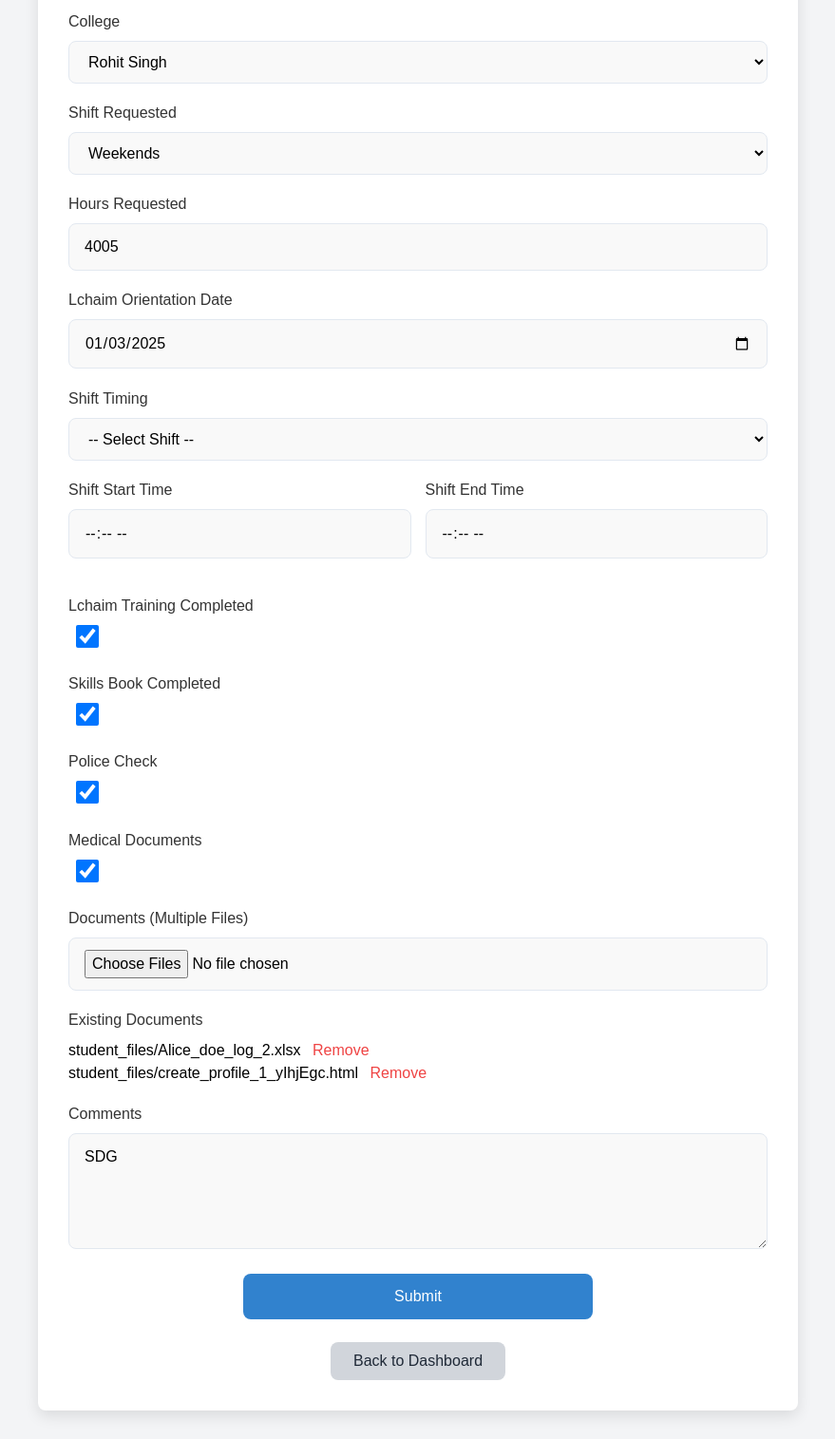
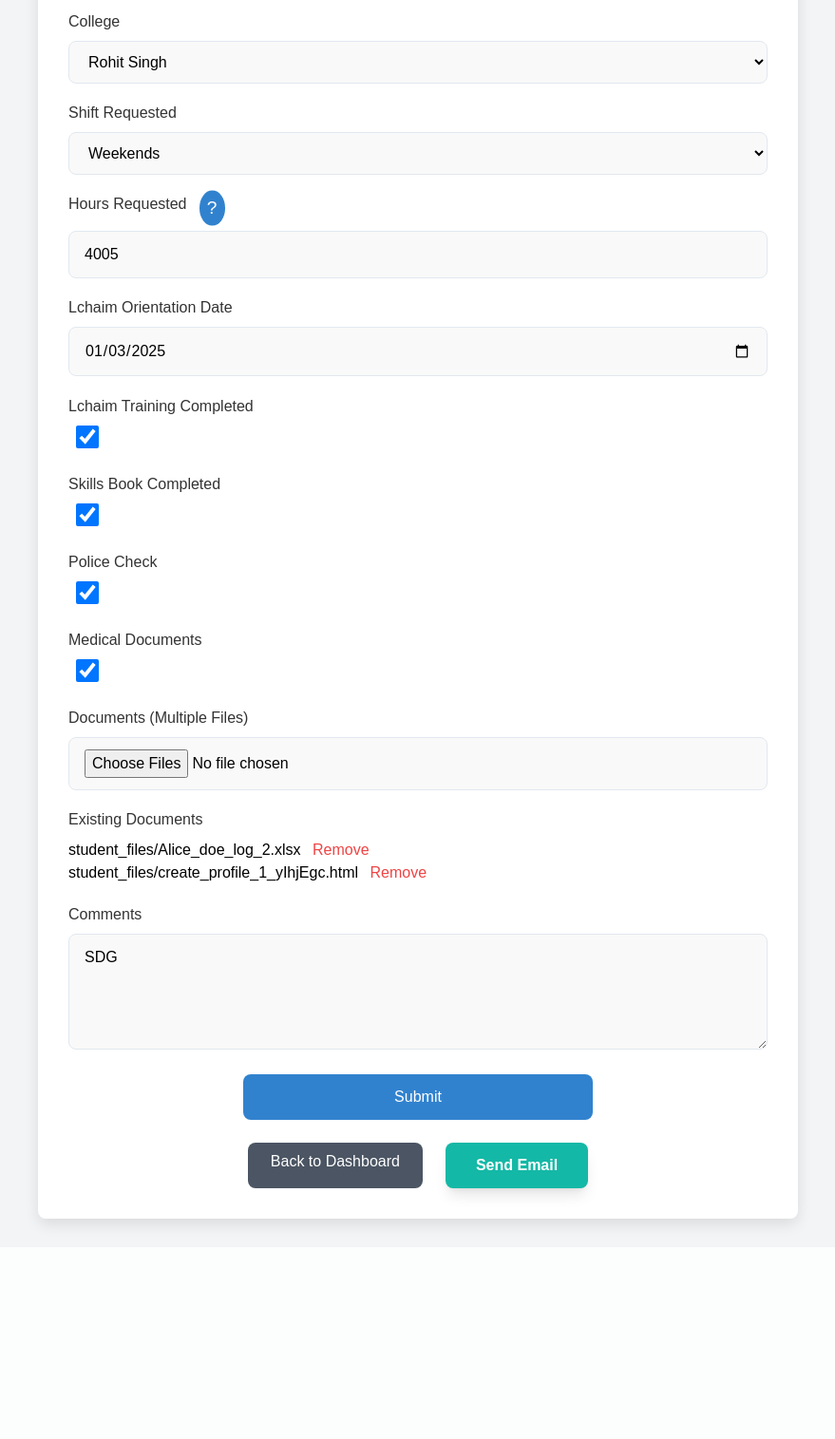
Before and after one commit to RohitSingh555/Lchaim_Virtual_Manager, a Django app: page /update/48/ in a window 1280 px wide. Shown: the part 566-2081 px from the top of the page at 95% size, without its empty margins (200-1079 px from the left). After the commit the page ends 1863 px from the top, so only its background shows below. Run offline with Django 5.2, Linux system fonts and the light colour scheme; a user stored in the database is signed in; data comes from the database, SQL or seed files in the repository; both versions use the stored data as it was after the commit; some libraries are stand-ins or nearby versions.

Commit message:
Update Form Availbility check mail btn & excel attachment

```diff
--- a/students/forms.py
+++ b/students/forms.py
@@ -23,6 +23,17 @@ class StudentProfileForm(forms.ModelForm):
             'lchaim_orientation_date': forms.DateInput(attrs={'type': 'date'}),
             'comments': forms.Textarea(attrs={'rows': 4, 'cols': 40}),
         }
+    def __init__(self, *args, **kwargs):
+        # Check if the object instance is being passed (update case)
+        instance = kwargs.get('instance', None)
+        super().__init__(*args, **kwargs)
+
+        if instance is None:
+            self.fields['start_date'].required = True
+            self.fields['shift_timing'].required = True
+        else:
+            self.fields['start_date'].required = False
+            self.fields['shift_timing'].required = False
 
 class VolunteerLogForm(forms.ModelForm):
     class Meta:
--- a/students/models.py
+++ b/students/models.py
@@ -60,8 +60,8 @@ class StudentProfile(models.Model):
         default='Training'
     )
 
-    def __str__(self):
-        return f"{self.first_name} {self.last_name}"
+    # def __str__(self):
+    #     return f"{self.first_name} {self.last_name}"
 
     def calculate_end_date(self):
         if self.start_date and self.hours_requested:
--- a/students/templates/update_profile.html
+++ b/students/templates/update_profile.html
@@ -7,6 +7,9 @@
     <meta name="viewport" content="width=device-width, initial-scale=1.0">
     <title>Update Student Profile</title>
     <script src="https://cdn.tailwindcss.com"></script>
+    <!-- Include jQuery (If not already included) -->
+    <script src="https://code.jquery.com/jquery-3.6.0.min.js"></script>
+
     <style>
         * {
             margin: 0;
@@ -201,6 +204,47 @@
                 padding: 1rem;
             }
         }
+
+        /* Style for the info button */
+.info-button {
+    background-color: #3182ce;
+    color: white;
+    border: none;
+    padding: 0.25rem 0.5rem;
+    font-size: 1.2rem;
+    border-radius: 50%;
+    cursor: pointer;
+    position: absolute;
+    top: 50%;
+    right: -2rem;
+    transform: translateY(-50%);
+    transition: background-color 0.3s ease;
+}
+
+.info-button:hover {
+    background-color: #2c5282;
+}
+
+/* Tooltip styling */
+.tooltip {
+    display: none;
+    position: absolute;
+    top: 100%;
+    right: 0;
+    background-color: rgba(0, 0, 0, 0.8);
+    color: white;
+    font-size: 0.875rem;
+    padding: 0.5rem;
+    border-radius: 6px;
+    max-width: 200px;
+    white-space: nowrap;
+    margin-top: 8px;
+}
+
+.relative:hover .tooltip {
+    display: block;
+}
+
     </style>
 </head>
 
@@ -237,36 +281,32 @@
                 <label for="id_shift_requested">Shift Requested</label>
                 {{ form.shift_requested }}
             </div>
+            <div class="form-group relative">
+                <div class="flex items-center mb-2">
+                    <label for="id_hours_requested" class="mr-2">Hours Requested</label>
 
-            <div class="form-group">
-                <label for="id_hours_requested">Hours Requested</label>
+                    <div class="group relative">
+                        <button type="button" class="info-button ml-2" aria-label="Hover to get info">
+                            ?
+                        </button>
+
+                        <div class="tooltip hidden group-hover:block absolute bg-black text-white text-sm py-2 px-4 rounded mt-1 left-full ml-2 z-10 w-max whitespace-normal">
+                            You need to manually update the attendance.
+                        </div>
+                    </div>
+                </div>
+
                 {{ form.hours_requested }}
             </div>
+
+
+
 
             <div class="form-group">
                 <label for="id_lchaim_orientation_date">Lchaim Orientation Date</label>
                 {{ form.lchaim_orientation_date }}
             </div>
-            <div class="form-group">
-                <label for="id_shift_timing">Shift Timing</label>
-                <select id="id_shift_timing" name="shift_timing" class="form-control" onchange="updateShiftTimes()">
-                    <option value="">-- Select Shift --</option>
-                    <option value="Morning">Morning (7 AM - 3 PM)</option>
-                    <option value="Afternoon">Afternoon (3 PM - 11 PM)</option>
-                    <option value="Night">Night (11 PM - 7 AM)</option>
-                </select>
-            </div>
 
-            <div class="form-row">
-                <div class="form-group">
-                    <label for="id_start_time">Shift Start Time</label>
-                    <input type="time" id="id_start_time" name="start_time" class="form-control" readonly>
-                </div>
-                <div class="form-group">
-                    <label for="id_end_time">Shift End Time</label>
-                    <input type="time" id="id_end_time" name="end_time" class="form-control" readonly>
-                </div>
-            </div>
 
             <div class="form-group">
                 <label for="id_lchaim_training_completed">Lchaim Training Completed</label>
@@ -317,38 +357,66 @@
             <div class="button-container">
                 <button type="submit">Submit</button>
             </div>
+
         </form>
+        <div class="mt-6 flex justify-center space-x-6">
+            <!-- Back to Dashboard Button -->
+            <a href="{% url 'student_profile_list' %}"
+                class="inline-block bg-gray-600 text-white rounded-lg py-2 px-6 hover:bg-gray-700 focus:outline-none focus:ring-2 focus:ring-gray-500 focus:ring-offset-2 transition-all duration-300 ease-in-out transform hover:scale-105">
+                Back to Dashboard
+            </a>
 
-        <div class="mt-6 text-center">
-            <a href="{% url 'student_profile_list' %}"
-                class="inline-block bg-gray-300 text-gray-800 rounded-lg py-2 px-6 hover:bg-gray-400 focus:outline-none focus:ring-2 focus:ring-gray-500">Back
-                to Dashboard</a>
+            <!-- Send Email Button -->
+            <button id="send-email-btn" data-student-id="{{ student.id }}"
+                class="inline-block bg-teal-500 text-white font-semibold py-3 px-8 rounded-lg shadow-lg hover:bg-teal-600 transform hover:scale-105 transition-all duration-300 ease-in-out focus:outline-none focus:ring-2 focus:ring-teal-500 focus:ring-offset-2">
+                Send Email
+            </button>
         </div>
+
+
+
     </div>
+
+
     <script>
-        function updateShiftTimes() {
-            const shiftDropdown = document.getElementById('id_shift_timing');
-            const startTimeInput = document.getElementById('id_start_time');
-            const endTimeInput = document.getElementById('id_end_time');
+    document.addEventListener("DOMContentLoaded", function() {
+        var sendEmailBtn = document.getElementById('send-email-btn');
 
-            const shiftTimes = {
-                'Morning': { start: '07:00', end: '15:00' },
-                'Afternoon': { start: '15:00', end: '23:00' },
-                'Night': { start: '23:00', end: '07:00' }
+        sendEmailBtn.addEventListener('click', function(event) {
+            var email = document.getElementById('id_email').value;
+
+            console.log("Email:", email);
+            if (!email) {
+                console.log("Email is required!");
+                return;
+            }
+
+            var formData = new FormData();
+            formData.append('email', email);
+            formData.append('csrfmiddlewaretoken', '{{ csrf_token }}');
+
+            var xhr = new XMLHttpRequest();
+            xhr.open('POST', '/send-email/', true);
+
+            xhr.onload = function() {
+                if (xhr.status === 200) {
+                    var response = JSON.parse(xhr.responseText);
+                    if (response.status === 'success') {
+                        alert('Email sent successfully!');
+                    } else {
+                        console.log('Error: ' + response.message);
+                    }
+                } else {
+                    alert('An error occurred while sending the email.');
+                }
             };
 
-            const selectedShift = shiftDropdown.value;
+            xhr.send(formData);
+        });
+    });
+    </script>
 
-            if (shiftTimes[selectedShift]) {
-                startTimeInput.value = shiftTimes[selectedShift].start;
-                endTimeInput.value = shiftTimes[selectedShift].end;
-            } else {
-                startTimeInput.value = '';
-                endTimeInput.value = '';
-            }
-        }
-    </script>
-    <script>
+      <script>
         document.addEventListener('DOMContentLoaded', function () {
             const toggleDropdownButton = document.getElementById('toggleDropdown');
             const shiftContainer = document.getElementById('shift-availability');
@@ -423,43 +491,7 @@
         });
 
     </script>
-    <script>
-        document.addEventListener('DOMContentLoaded', function () {
-            const shiftDropdown = document.getElementById('id_shift_timing');
-            const orientationDateInput = document.getElementById('id_lchaim_orientation_date');
 
-            orientationDateInput.addEventListener('change', function () {
-                const selectedDate = orientationDateInput.value;
-
-                if (selectedDate) {
-                    fetch('/api/shift-availability/')
-                        .then(response => response.json())
-                        .then(data => {
-                            const shiftOptions = shiftDropdown.querySelectorAll('option');
-
-                            shiftOptions.forEach(option => {
-                                const shiftType = option.value;
-                                if (data[shiftType]) {
-                                    const availableSpots = data[shiftType].spots_available;
-
-                                    if (availableSpots <= 0) {
-                                        option.disabled = true;
-                                    } else {
-                                        option.disabled = false;
-                                    }
-                                }
-                            });
-                        })
-                        .catch(error => console.error('Error fetching shift availability:', error));
-                } else {
-                    // Reset dropdown options if orientation date is cleared
-                    shiftDropdown.querySelectorAll('option').forEach(option => {
-                        option.disabled = false;
-                    });
-                }
-            });
-        });
-    </script>
 
     <script src="https://cdn.jsdelivr.net/npm/bootstrap@5.3.0-alpha1/dist/js/bootstrap.bundle.min.js"></script>
 </body>
--- a/students/urls.py
+++ b/students/urls.py
@@ -27,6 +27,7 @@ urlpatterns = [
     path('students/<int:student_id>/files/', views.student_file_details, name='student_files'),
     path('download/<int:file_id>/', views.download_file, name='download_file'),
     path('remove-file/<int:pk>/', views.remove_file, name='remove_file'),
+    path('send-email/', views.send_email, name='send_email'),
 
     path('api/shift-availability/', views.shift_availability_api, name='shift_availability_api'),
     path('api/students/<int:pk>/mark-graduate/', views.MarkGraduateAPIView.as_view(), name='mark-graduate'),
--- a/students/views.py
+++ b/students/views.py
@@ -22,7 +22,8 @@ from django.shortcuts import render, redirect, get_object_or_404
 from django.utils import timezone
 from django.core.files.storage import default_storage
 
-import requests
+
+from io import BytesIO
 from openpyxl import Workbook
 
 from .forms import CollegeForm, StudentFileForm, StudentProfileForm, VolunteerLogForm
@@ -136,7 +137,7 @@ def shift_availability_api(request):
             shift_requested = data['shift_requested']
 
             availability = get_shift_availability(start_date, shift_type, requested_hours, shift_requested)
-
+            print(availability)
             return JsonResponse(availability)
 
         except KeyError as e:
@@ -258,8 +259,37 @@ def create_student_profile(request):
 
     return render(request, 'create_profile.html', {'form': profile_form})
 
+@csrf_exempt
+def send_email(request):
+    if request.method == 'POST':
+        student_email = request.POST.get('email')
+
+        if not student_email:
+            return JsonResponse({'status': 'error', 'message': 'Student email is missing'})
+
+        try:
+            # Use get() to retrieve a single student object based on the email
+            student = StudentProfile.objects.get(email=student_email)
+
+            # You can print the student directly
+            print(student)  # This will print the StudentProfile object (e.g., StudentProfile object (54))
+
+            # Pass the actual student object to the threading function
+            threading.Thread(target=send_student_creation_email, args=(student,)).start()
+
+            return JsonResponse({'status': 'success'})
+
+        except StudentProfile.DoesNotExist:
+            return JsonResponse({'status': 'error', 'message': 'Student not found'})
+        except Exception as e:
+            # Log or print the error for debugging
+            print(f"Error: {str(e)}")
+            return JsonResponse({'status': 'error', 'message': 'An unexpected error occurred'})
+
+    return JsonResponse({'status': 'error', 'message': 'Invalid request method. Only POST is allowed.'})
 
 def send_student_creation_email(student):
+    print(student)
     subject_q = 'New Student Profile Created'
     message = f"""
     <html>
@@ -298,7 +328,7 @@ def send_student_creation_email(student):
     </head>
     <body>
         <div class="email-container">
-            <p>Dear Student,</p>
+            <p>Dear {student.first_name},</p>
             <p>Welcome to L'chaim! Before you begin your placement, you must be aware of the most
             important policies at L'chaim. Please read the attached training documents and confirm that you
             have read and understood them.
@@ -310,6 +340,28 @@ def send_student_creation_email(student):
     </html>
     """
 
+    volunteer_logs = VolunteerLog.objects.filter(student=student)
+    wb = Workbook()
+    ws = wb.active
+    ws.title = f"Schedule for {student.first_name} {student.last_name}"
+
+    headers = ['Date', 'Start Time', 'End Time', 'Shift']
+    ws.append(headers)
+
+    for log in volunteer_logs:
+        start_time = log.start_time.strftime('%H:%M') if log.start_time else 'N/A'
+        end_time = log.end_time.strftime('%H:%M') if log.end_time else 'N/A'
+        shift_type = log.shift.type if log.shift and log.shift.type else 'N/A'
+
+        # Append the log details to the Excel sheet
+        ws.append([log.date, start_time, end_time, shift_type])
+
+    excel_file = BytesIO()
+    wb.save(excel_file)
+    excel_file.seek(0)
+
+    excel_filename = f"{student.first_name}_{student.last_name}_schedule.xlsx"
+
     email = EmailMessage(
         subject=subject_q,
         body=message,
@@ -318,8 +370,9 @@ def send_student_creation_email(student):
     )
     email.content_subtype = "html"
 
+    email.attach(excel_filename, excel_file.read(), 'application/vnd.openxmlformats-officedocument.spreadsheetml.sheet')
+
     attachments_folder = os.path.join(settings.BASE_DIR, 'attachments')
-
     if os.path.exists(attachments_folder):
         for file_name in os.listdir(attachments_folder):
             if file_name.endswith('.pdf'):
@@ -331,8 +384,9 @@ def send_student_creation_email(student):
                     print(f"File {file_name} not found in attachments folder.")
     else:
         print(f"Attachments folder not found at {attachments_folder}.")
+    email.send()
 
-    email.send()
+
 
 @login_required
 def student_profile_list(request):
@@ -419,6 +473,9 @@ def update_student_profile(request, pk):
                     StudentFile.objects.create(student=student_profile, file=file)
 
             return redirect('student_profile_list')
+        else :
+            print("File Error:", form.errors)
+
     else:
         form = StudentProfileForm(instance=profile)
 
@@ -524,7 +581,6 @@ def update_attendance(request, student_id, date):
         log.save()
 
         return JsonResponse({'success': True})
-
     return JsonResponse({'success': False})
 
 
```
Also changed, not shown: students/templates/create_profile.html (+6 -2 lines), db.sqlite3.
